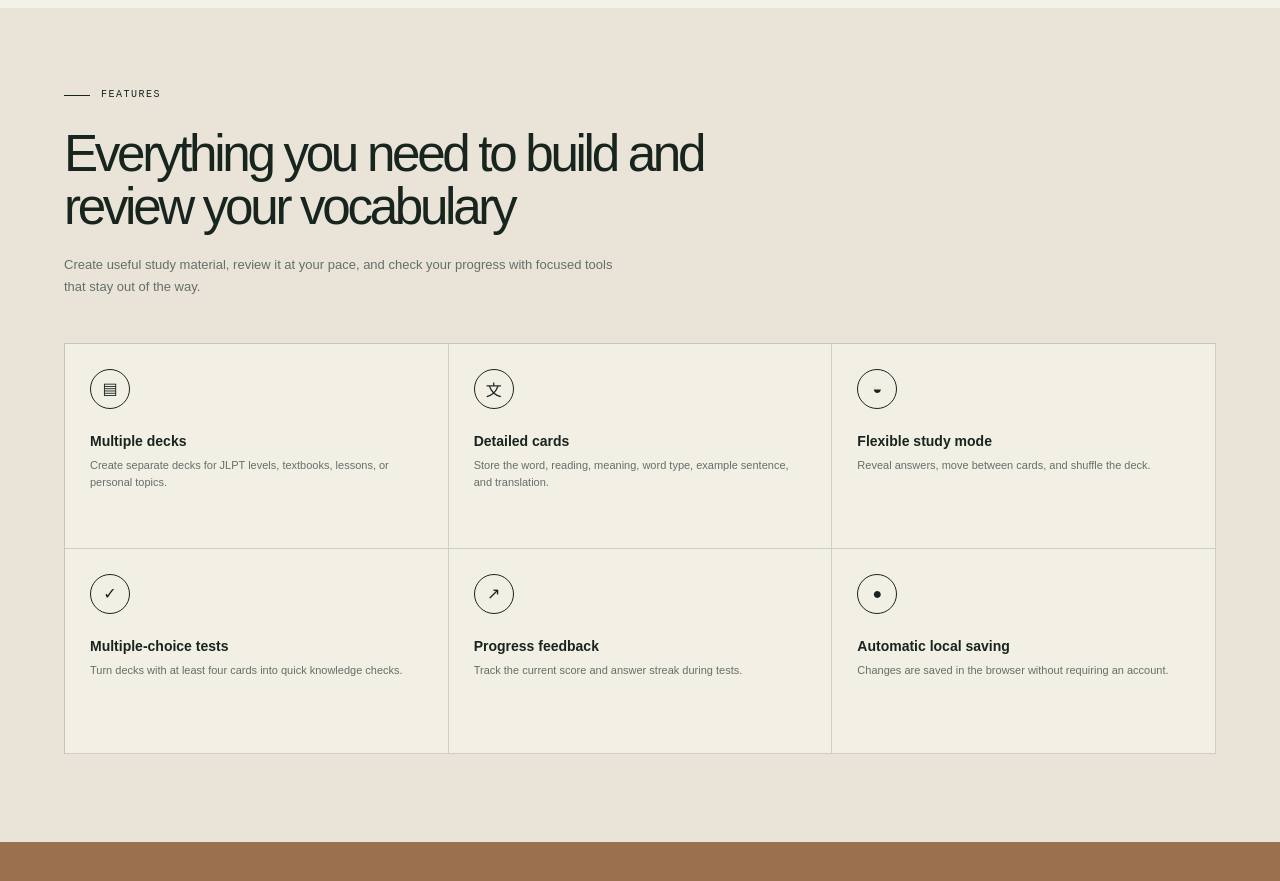
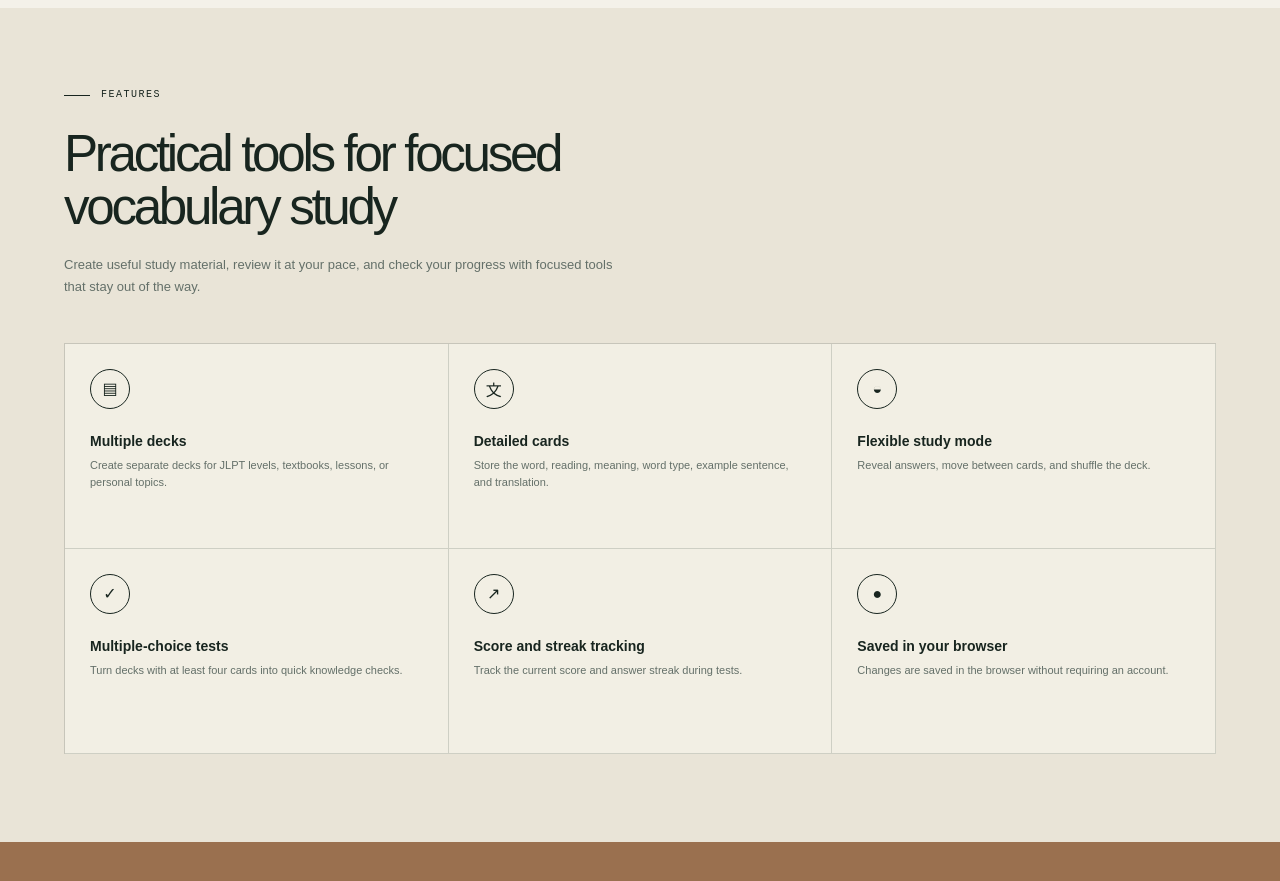
Before and after one commit to mcurioste/Flash-Card-App, a plain HTML site: page index.html in a window 1280 px wide. Shown: the part 1980-2861 px from the top of the page. Drawn offline with Linux system fonts and the light colour scheme.

Commit message:
Changed some text on index

```diff
--- a/index.html
+++ b/index.html
@@ -151,7 +151,7 @@
       <section class="simple-section" id="features" aria-labelledby="simple-title">
         <div class="simple-heading">
           <p class="eyebrow"><span></span> Features</p>
-          <h2 id="simple-title">Everything you need to build and review your vocabulary</h2>
+          <h2 id="simple-title">Practical tools for focused vocabulary study</h2>
           <p>Create useful study material, review it at your pace, and check your progress with focused tools that stay out of the way.</p>
         </div>
         <div class="simple-features">
@@ -177,12 +177,12 @@
           </article>
           <article>
             <span class="simple-feature-icon" aria-hidden="true">↗</span>
-            <h3>Progress feedback</h3>
+            <h3>Score and streak tracking</h3>
             <p>Track the current score and answer streak during tests.</p>
           </article>
           <article>
             <span class="simple-feature-icon" aria-hidden="true">●</span>
-            <h3>Automatic local saving</h3>
+            <h3>Saved in your browser</h3>
             <p>Changes are saved in the browser without requiring an account.</p>
           </article>
         </div>
```
